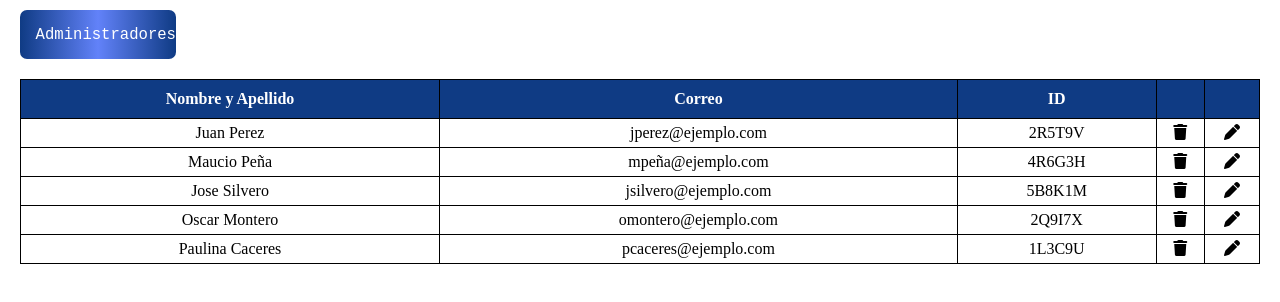
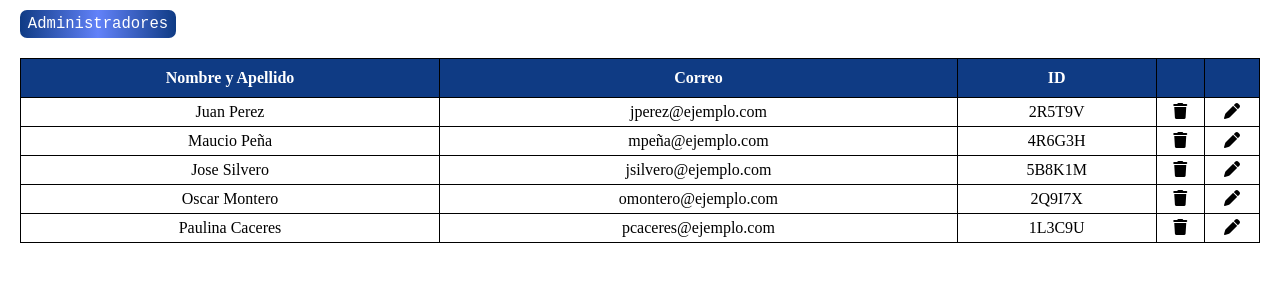
Before and after one commit to hjmduarte/form---dasboard-catedral, a plain HTML site: page index.html in a window 1280 px wide. Drawn offline with Linux system fonts and the light colour scheme.

Commit message:
btn form padding update

```diff
--- a/dashboard.css
+++ b/dashboard.css
@@ -102,7 +102,7 @@ main {
     font-size: 1.2em;
     /*box-shadow: 0px 14px 56px -11px #1875FF;*/
     width: 10em;
-    padding: 1em;
+    padding: 5px;
     transition: all 0.4s;
     cursor: pointer;
 }
```
